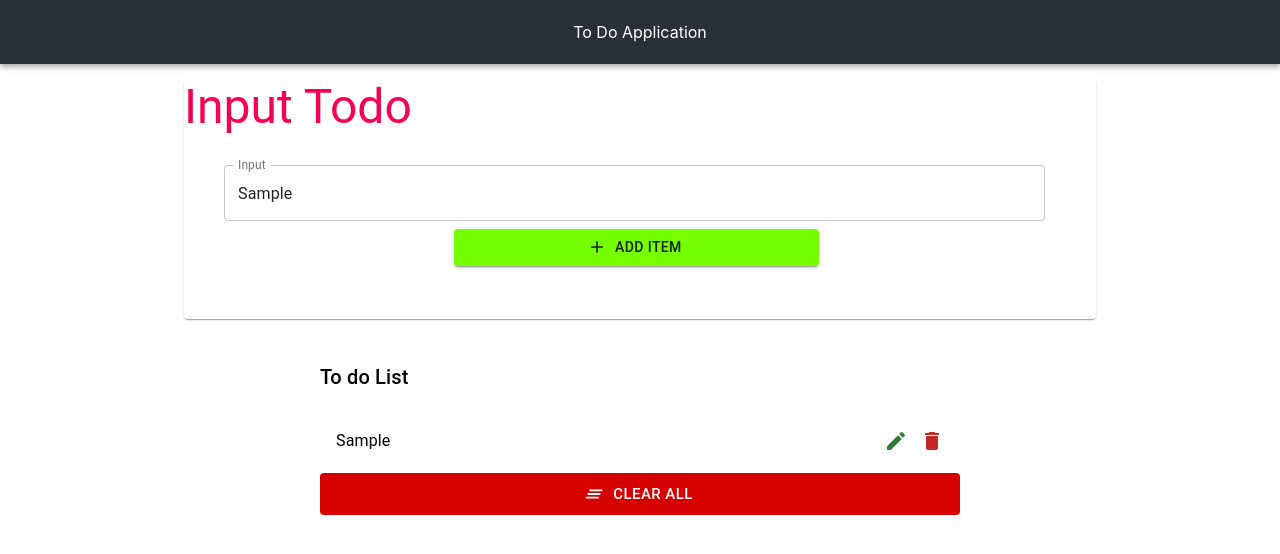
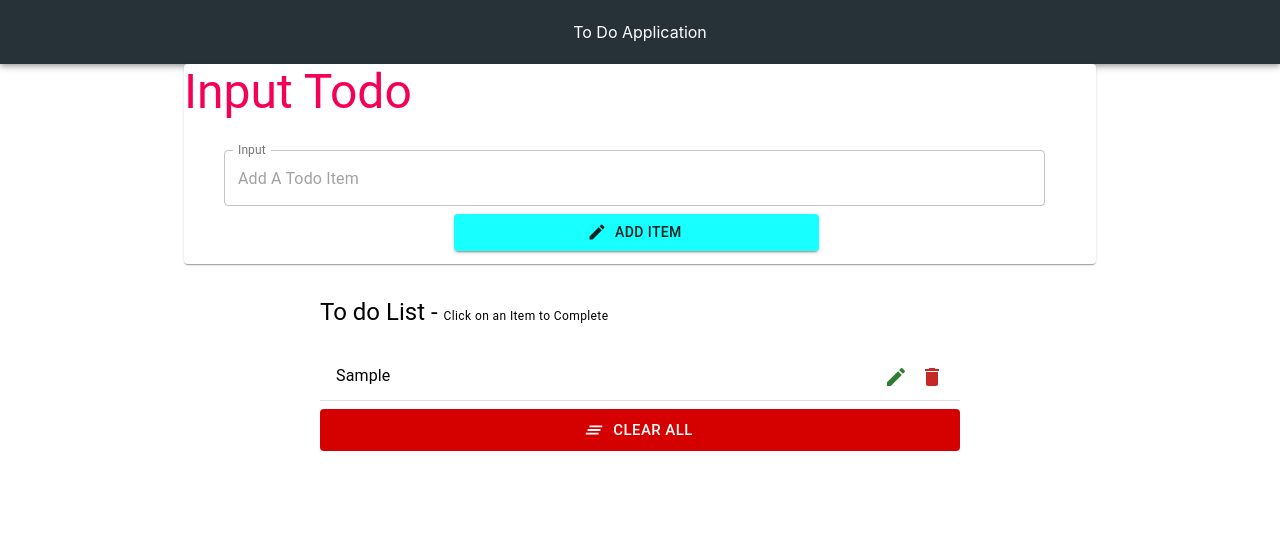
Before and after one commit to geo1997/ToDoApp_ReactJS, a React (Create React App) app: page / in a window 1280 px wide. Both pictures are taken after typing "Sample" into the empty fields and a click on the button "ADD ITEM". Shown: the top 554 px of the page. Built offline with nearby package versions, Linux system fonts and the light colour scheme.

Commit message:
Added the delete and edit functionalities

```diff
--- a/src/App.js
+++ b/src/App.js
@@ -1,10 +1,9 @@
 import React, {Component} from 'react';
+
 import InputForm from "./components/InputForm";
 import HeaderBar from "./components/HeaderBar";
 
 import ListLayout from "./components/ListLayout";
-
-
 
 class App extends Component {
 
@@ -15,7 +14,8 @@ class App extends Component {
             newItem:{
                 id:'',
                 itemText:''
-            }
+            },
+            updateItem:false
         };
         this.handleInput = this.handleInput.bind(this);
         this.addItem = this.addItem.bind(this);
@@ -28,23 +28,28 @@ handleInput = e =>{
                 itemText: e.target.value
 
             }
-        })
+        });
+
 };
 
     addItem = e =>{
         e.preventDefault();
          const typedItem = this.state.newItem;
 
-        if(typedItem.text !==" "){
+        if(typedItem.itemText !==""){
             const typedItems=[...this.state.items,typedItem];
             this.setState({
-                items:typedItems.reverse(),
+                items:typedItems,
                 newItem:{
                     id:'',
-                    items: ''
-                }
+                    itemText: ''
+                },
+                updateItem:false
             })
+        }else{
+
         }
+
     };
 
 clearList = () =>{
@@ -67,27 +72,43 @@ updateItem = id =>{
 
     const ItemToBeEdittedId=
         this.state.items.find(item => item.id ===id);
-    console.log(ItemToBeEdittedId);
+
     this.setState({
         items:selectedItem,
+        newItem :{
+            itemText:ItemToBeEdittedId.itemText
+        },
+        updateItem:true,
+        id:id
     })
 };
 
+strikeList = id =>{
+    const strikeItem = this.state.items.filter(item =>
+        item.id !==id);
+    this.setState({
+        items:strikeItem
+    });
+}
+
     render() {
         return (
-            <div style={{position:'static'}}>
+            <div >
+
                 <HeaderBar/>
                 <InputForm newItem={this.state.newItem.itemText}
                            addItem={this.addItem}
                            handleInput ={this.handleInput}
+                           updateItem={this.state.updateItem}
 
                          />
 
                              <ListLayout items={this.state.items}
                                          clearList={this.clearList}
                                          deleteItem={this.deleteItem}
-                                         updateItem={this.updateItem}/>
-
+                                         updateItem={this.updateItem}
+                                         strikeList={this.strikeList}
+                                        />
 
 
             </div>
--- a/src/components/InputForm.js
+++ b/src/components/InputForm.js
@@ -4,17 +4,29 @@ import TextField from '@material-ui/core/TextField';
 import Container from '@material-ui/core/Container';
 import Typography from '@material-ui/core/Typography'
 import AddIcon from '@material-ui/icons/Add'
+import EditIcon from '@material-ui/icons/Edit';
 
 
 import Card from '@material-ui/core/Card';
 
 const styles = {
-    container: {
+    edit: {
 
         width:'40%',
          marginLeft:270,
-        background:'#76ff03'
-    }
+        background:'#76ff03',
+
+    },
+    add:{
+        width:'40%',
+        marginLeft:270,
+        background:'#18ffff'
+
+    },
+    root: {
+        minHeight: 200,
+    },
+
 };
 
 
@@ -23,22 +35,57 @@ class InputForm extends Component {
 
 
     render() {
-        const { newItem, addItem,handleInput } =this.props;
+        const { newItem, addItem,handleInput,updateItem} =this.props;
+
+
+
+        const buttonChange = () =>{
+          if(!updateItem){
+                return(
+                    <Button
+                        type="submit"
+                        variant="contained"
+                        color='inherit'
+                        style={styles.add}
+                        startIcon={<EditIcon/>}
+
+                    >
+                        Add Item
+                    </Button>
+
+                )
+            }else{
+                return (
+                    <Button
+                        type="submit"
+                        variant="contained"
+                        color='inherit'
+                        style={styles.edit}
+                        startIcon={<EditIcon/>}
+
+                    >
+                        Edit Item
+                    </Button>
+                )
+          }
+        };
+
         return (
                 <div>
                     <Container maxWidth="md"  >
-
-                        <Typography component="div" style={{  borderColor:'#00c853',height: '50vh' ,marginTop:15}}>
-                            <Card   style={{  height: '30vh' }}>
+                        {/*marginTop:15*/}
+                        <Typography component="div" style={{  borderColor:'#00c853' }}>
+                            {/*style={{  height: '30vh' }}*/}
+                            <Card   style={styles.root}>
                             <Typography variant="h3"  color="secondary"  style={{fontFamily:'Roboto'}}>
                                Input Todo
                             </Typography>
-                                <form onSubmit={addItem}>
+                                <form onSubmit={addItem} autoComplete='off' >
                     <TextField
 
                         id="outlined-full-width"
                         label="Input"
-                        style={{  marginTop:30,width:'90%' , marginLeft:40}}
+                        style={{  width:'90%',marginTop:30 ,marginLeft:40 }}
                         placeholder="Add A Todo Item "
 
                         margin="normal"
@@ -51,20 +98,13 @@ class InputForm extends Component {
                         value={newItem}
                         onChange={handleInput}
 
-                    />
+                        //error{newItem === ""}
 
 
 
-                                <Button
-                                    type="submit"
-                                    variant="contained"
-                                    color='inherit'
-                                    style={styles.container}
-                                    startIcon={<AddIcon/>}
+                    />
 
-                                >
-                                    Add Item
-                                </Button>
+                                    {buttonChange()}
                                 </form>
                             </Card>
 
--- a/src/components/ListLayout.js
+++ b/src/components/ListLayout.js
@@ -15,20 +15,18 @@ import { red } from '@material-ui/core/colors';
 import { green } from '@material-ui/core/colors';
 
 
+
 const useStyles = makeStyles(theme => ({
-    root: {
-        flexGrow: 1,
-        maxWidth: 752,
-    },
+
     demo: {
         backgroundColor: theme.palette.background.paper,
     },
     title: {
         margin: theme.spacing(4, 0, 2),
     },
-    cardWith:{
-        Width:300
-    }
+    root: {
+        minHeight: 170,
+    },
 
 
 }));
@@ -37,33 +35,60 @@ const useStyles = makeStyles(theme => ({
 const ToDoList = (props) =>{
     const classes = useStyles();
     const [dense ] = React.useState(false);
-    const items = props.items
+
     const clearList = props.clearList;
+    const items = props.items;
     const deleteItem = props.deleteItem;
     const updateItem = props.updateItem;
+    const strikeList = props.strikeList;
 
+    // React.useEffect(
+    //     () => {
+    //         setItems(items)
+    //     },
+    //     [props.items]
+    // )
 
     const listItems = item =>{
         return <div key={item.id}>{item.itemText}</div>
     };
 
 
+        const completed = (id) => {
+
+            document.getElementById(id).style.textDecoration='line-through';
+            return true
+        };
+
+
+
+        const strikeTextMethod = (id)=>{
+            // const index = items.findIndex(x=> x.id ===id);
+            // const newItems = [items[index], ...items.slice(0, index - 1), ...items.slice(index + 1)];
+            // setItems(newItems);
+            completed(id);
+
+        };
+
 
 
     return(
-        <div  >
+        <div >
 
-            <Grid container spacing={0} justify='center' style={{marginTop:-150}} >
-                <Grid item xs={12} md={6}>
-                    <Typography variant="h6" className={classes.title}>
-                        To do List
+
+            <Grid container  justify='center' alignContent='center'  >
+                <Grid item xs={12} md={6}  >
+                    <Typography variant="h5" className={classes.title} gutterBottom>
+                        To do List - <Typography variant='caption' >
+                         Click on an Item to Complete
+                    </Typography>
                     </Typography>
 
                     <div className={classes.demo}>
-                        <List dense={dense}>
-                            {/*<Card className={classes.cardWidth} variant='outlined' >*/}
-                            {items.map(x=> (
-                                <ListItem key={x.id}>
+                        <List dense={dense} >
+
+                            {items.slice(0).reverse().map(x=> (
+                                <ListItem key={x.id} button id={x.id}  onClick={() => strikeTextMethod(x.id)} divider>
 
                                     <ListItemText
                                         primary={listItems(x)}
@@ -89,7 +114,7 @@ const ToDoList = (props) =>{
                                 </ListItem>
 
                             ) )}
-                            {/*</Card>*/}
+
                         </List>
                     </div>
 
@@ -106,6 +131,7 @@ const ToDoList = (props) =>{
                 </Grid>
             </Grid>
 
+
             <br/>
 
         </div>
--- a/src/index.css
+++ b/src/index.css
@@ -8,10 +8,12 @@ body {
 
 
 
-
 }
 
 code {
   font-family: source-code-pro, Menlo, Monaco, Consolas, 'Courier New',
     monospace;
 }
+.crossed-line {
+  text-decoration: line-through;
+}
```
Also changed, not shown: src/components/ToDoItem.js (deleted, +0 -16 lines), src/components/errorAlert.js (added, +50 -0 lines).
